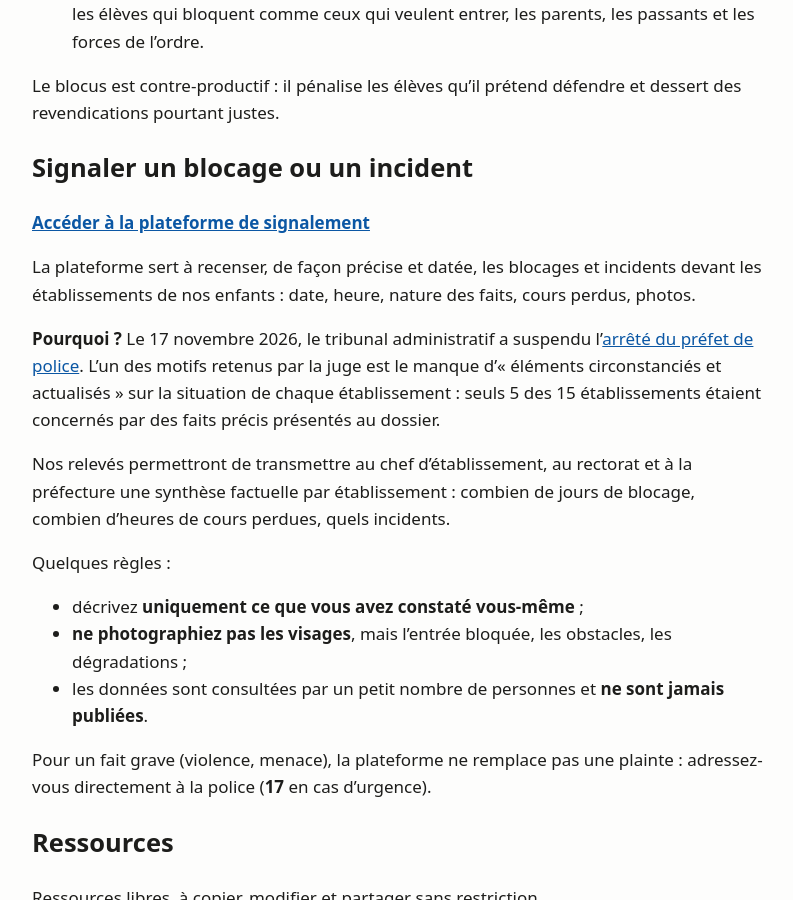
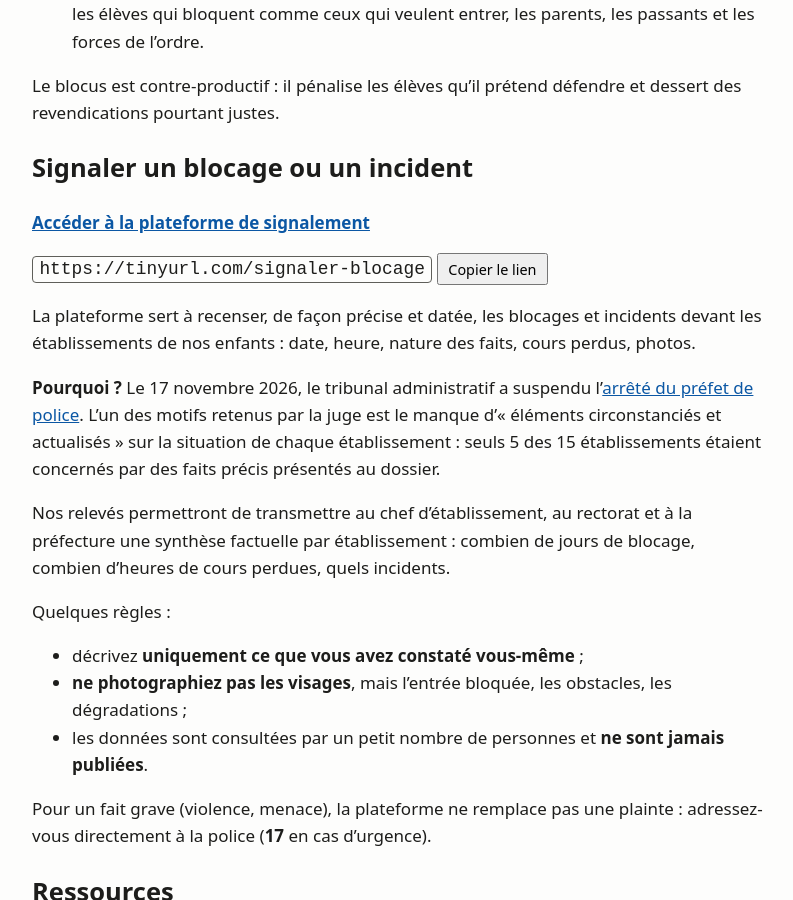
Before and after one commit to 4nf8hvwvry-collab/freefenelon, a Jekyll site: the page built from site/index.md, in a window 1280 px wide and 900 px high, scrolled down 729 px. Shown: the whole window, without its empty margins (240-1033 px from the left). Built offline with Jekyll 4.4.1, drawn with Linux system fonts in a browser that asks for light colours; our own code applies the rules of GitHub Pages for plain Markdown files.

Commit message:
Lien court vers la plateforme de signalement
Co-Authored-By: Claude Opus 5.5 <noreply@anthropic.com>

```diff
--- a/site/index.md
+++ b/site/index.md
@@ -31,7 +31,9 @@ Le blocus est contre-productif : il pénalise les élèves qu'il prétend défen
 
 ## Signaler un blocage ou un incident {#signaler}
 
-**[Accéder à la plateforme de signalement](https://tally.so/r/OQXBdY)**
+**[Accéder à la plateforme de signalement](https://tinyurl.com/signaler-blocage)**
+
+<p class="copie"><code id="url-signalement">https://tinyurl.com/signaler-blocage</code> <button type="button" data-copie="url-signalement">Copier le lien</button></p>
 
 La plateforme sert à recenser, de façon précise et datée, les blocages et incidents devant les établissements de nos enfants : date, heure, nature des faits, cours perdus, photos.
 
```
